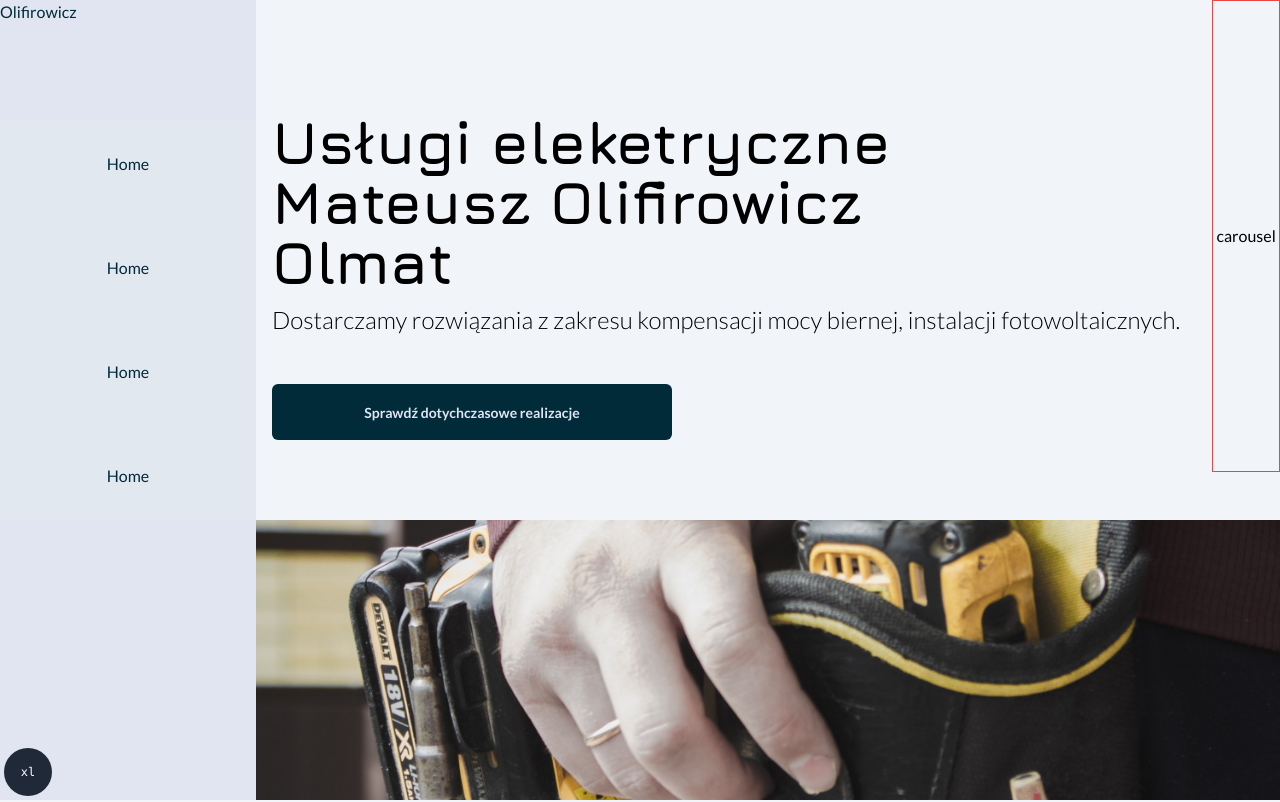
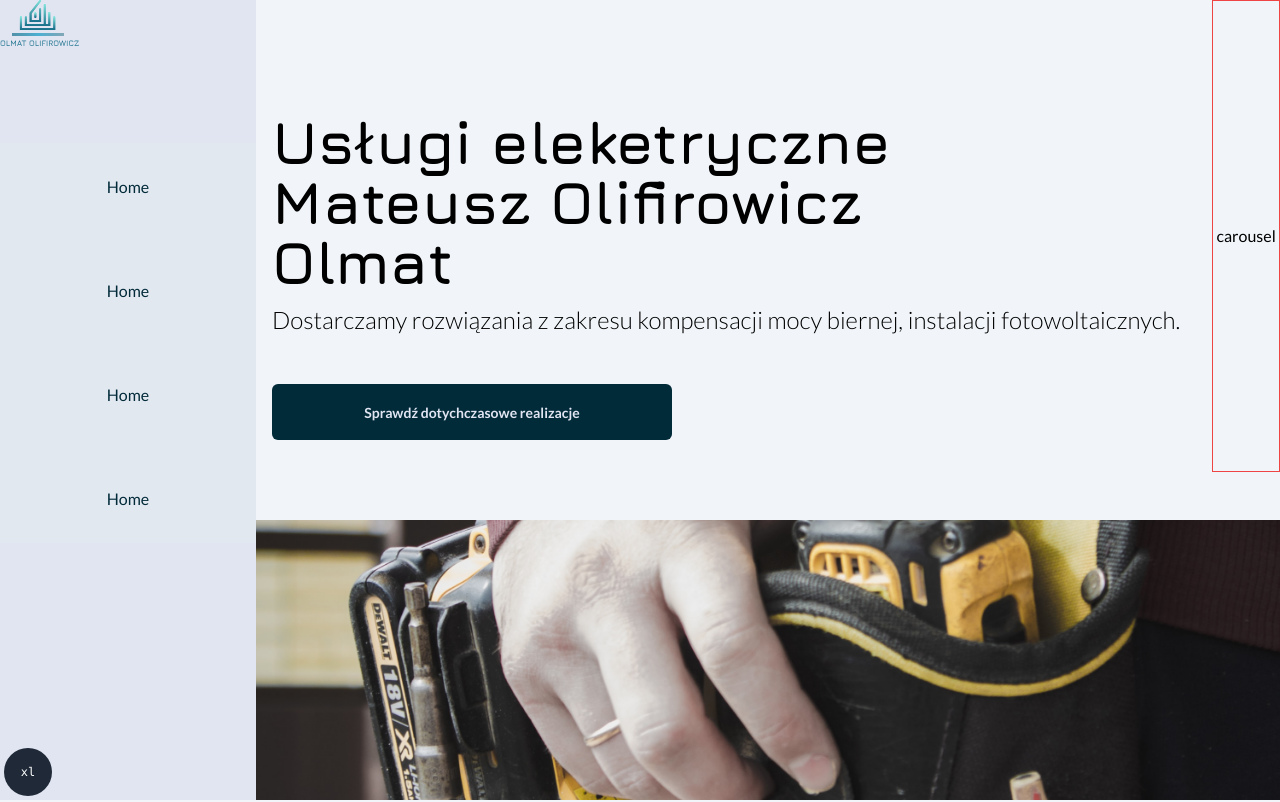
Before and after one commit to rafal19987/Olmat-Landing-Page-Electrician-Nextjs-Tailwind-TypeScript, a Next.js app: page / in a window 1280 px wide. Shown: the top 802 px of the page. Built offline with nearby package versions, Linux system fonts and the light colour scheme.

Commit message:
feat: add company logo

```diff
--- a/src/components/shared-atoms/Logo.tsx
+++ b/src/components/shared-atoms/Logo.tsx
@@ -1,5 +1,14 @@
+import Image from 'next/image';
+import logoCompany from '@/assets/svg/logo-company.svg';
+
 export const Logo: React.FC<{ children?: React.ReactNode }> = ({
   children,
 }) => {
-  return <span className="text-secondary lg:text-primary">Olifirowicz</span>;
+  return (
+    <Image
+      src={logoCompany}
+      alt="Logo firmy Olmat"
+      aria-description="Logo firmy Olmat"
+    />
+  );
 };
```
Also changed, not shown: src/assets/svg/logo-company.svg (added).
